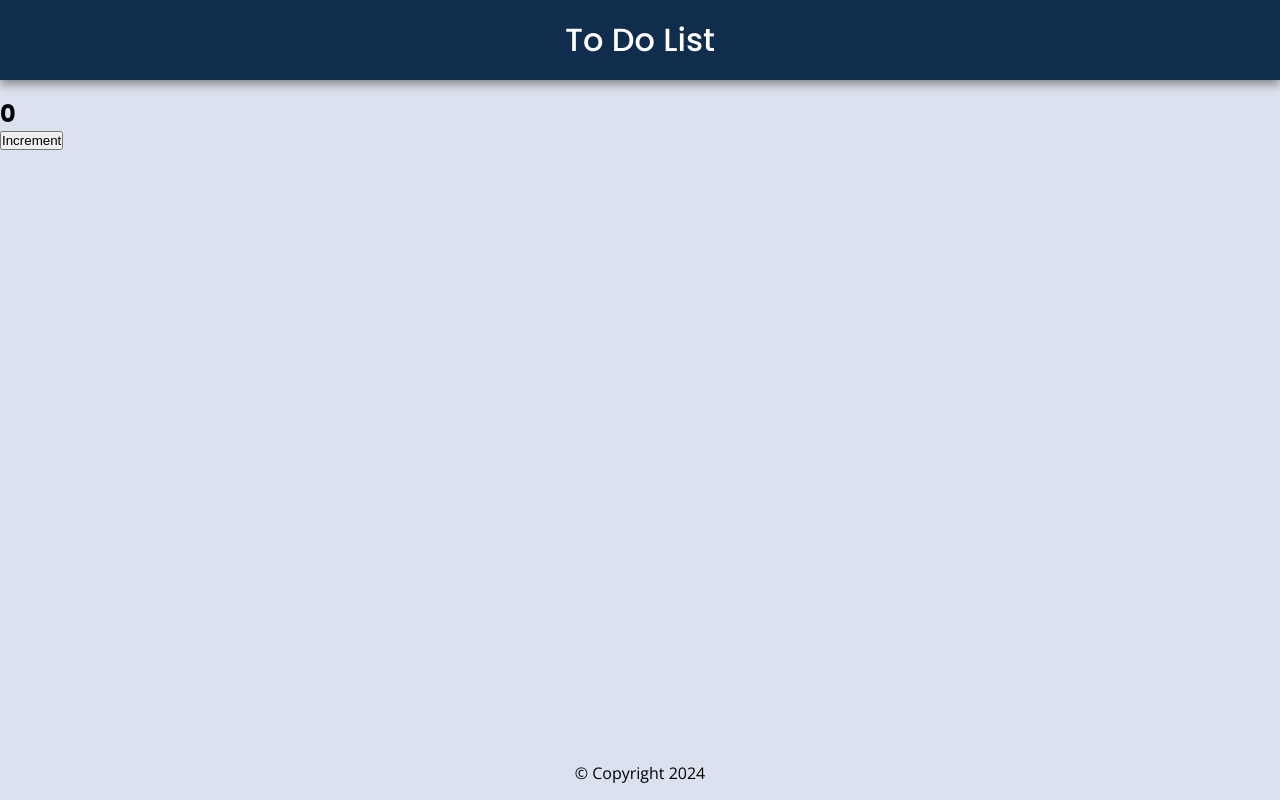
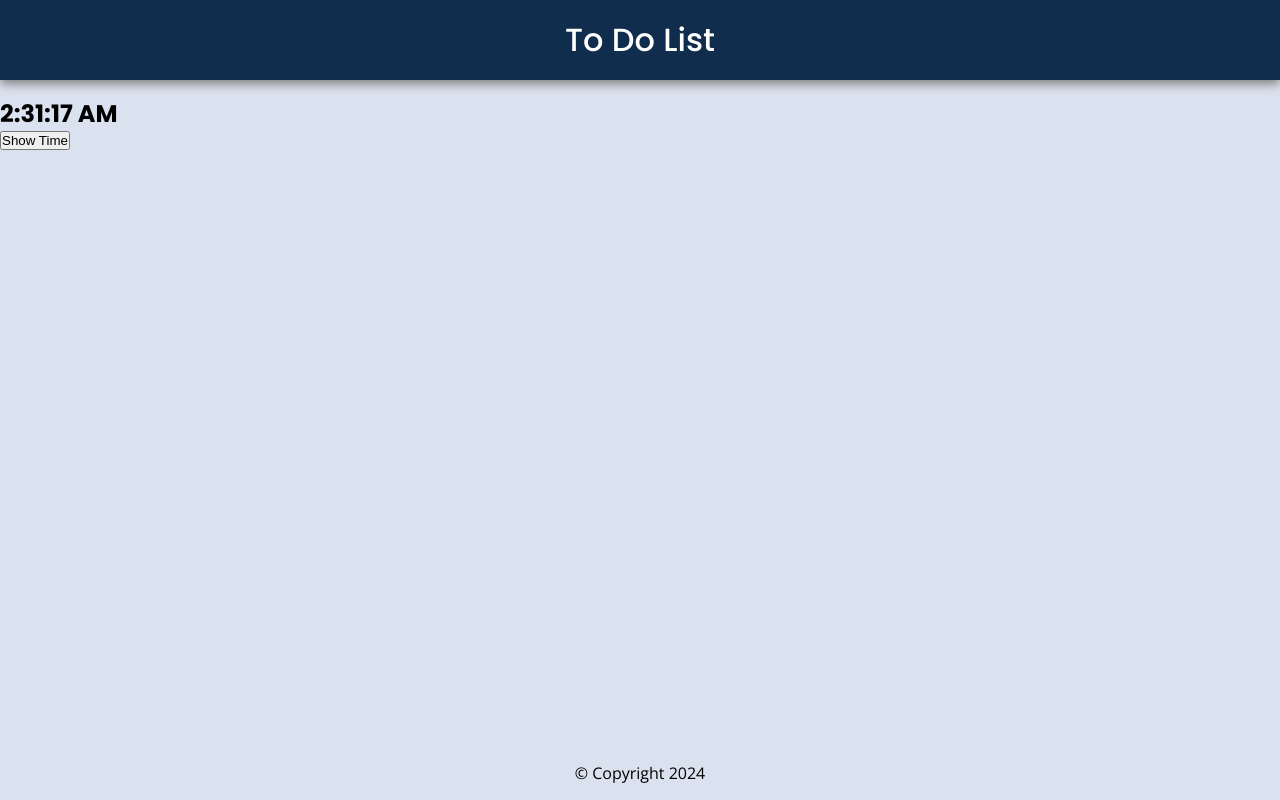
Before and after one commit to rohnshrma/mern-tdl-front, a React (Create React App) app: page / in a window 1280 px wide. Built offline with nearby package versions, Linux system fonts and the light colour scheme.

Commit message:
show time starter

```diff
--- a/src/App.js
+++ b/src/App.js
@@ -4,6 +4,7 @@ import Footer from "./Components/Footer";
 
 // Importing the Header component from the Components folder
 import Header from "./Components/Header";
+import ShowTime from "./Components/ShowTime";
 
 // Importing the Tasks component from the Components folder
 import Tasks from "./Components/Tasks";
@@ -23,7 +24,9 @@ const App = () => {
       {/* Rendering the Tasks component and passing the tasksData as a prop */}
       {/* <Tasks tasks={tasksData} /> */}
 
-      <Counter />
+      {/* <Counter /> */}
+
+      <ShowTime />
 
       {/* Rendering the Footer component */}
       <Footer />
--- /dev/null
+++ b/src/Components/ShowTime.js
@@ -0,0 +1,16 @@
+const ShowTime = () => {
+  var time = new Date().toLocaleTimeString();
+
+  const clickHandler = () => {
+    time = new Date().toLocaleTimeString();
+    console.log(time);
+  };
+  return (
+    <div className="showtime">
+      <h2>{time}</h2>
+      <button onClick={clickHandler}>Show Time</button>
+    </div>
+  );
+};
+
+export default ShowTime;
--- a/src/index.css
+++ b/src/index.css
@@ -83,3 +83,7 @@ footer {
 .counter {
   margin-top: 6rem;
 }
+
+.showtime {
+  margin-top: 6rem;
+}
```
